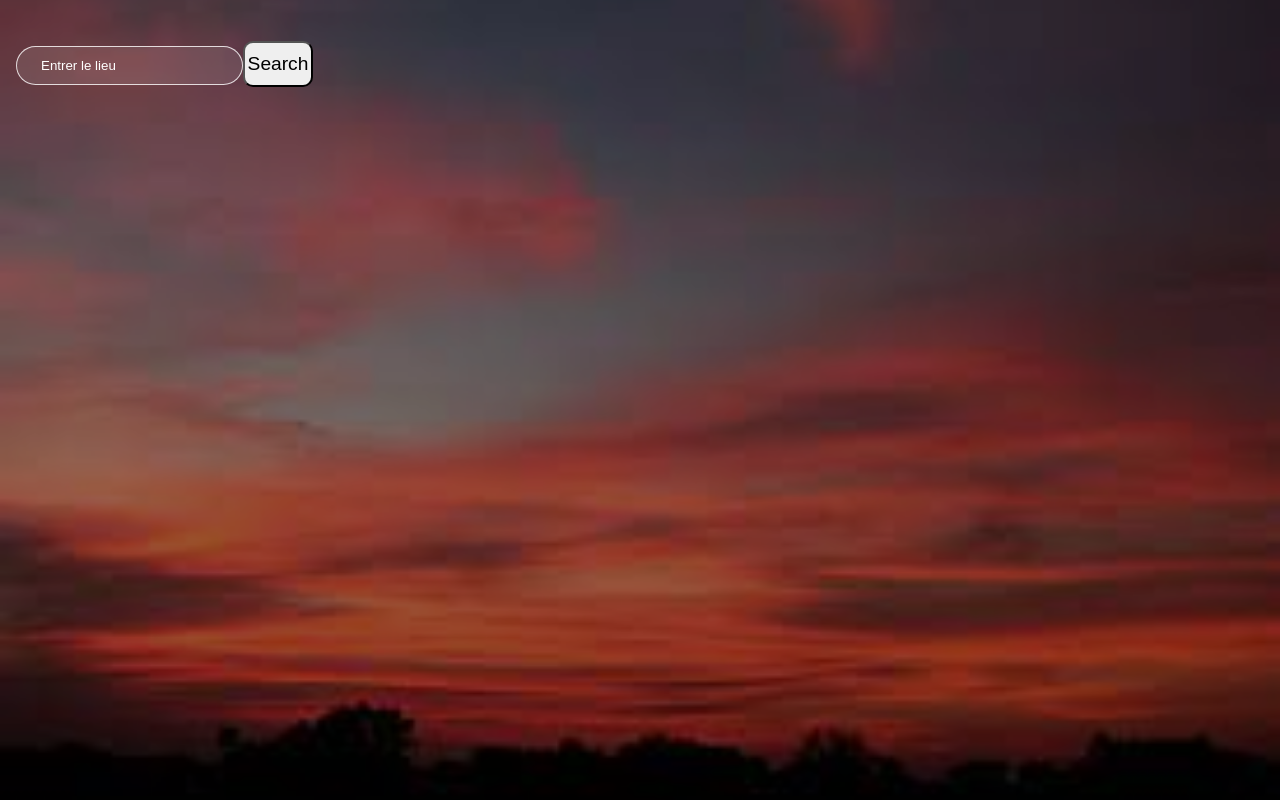
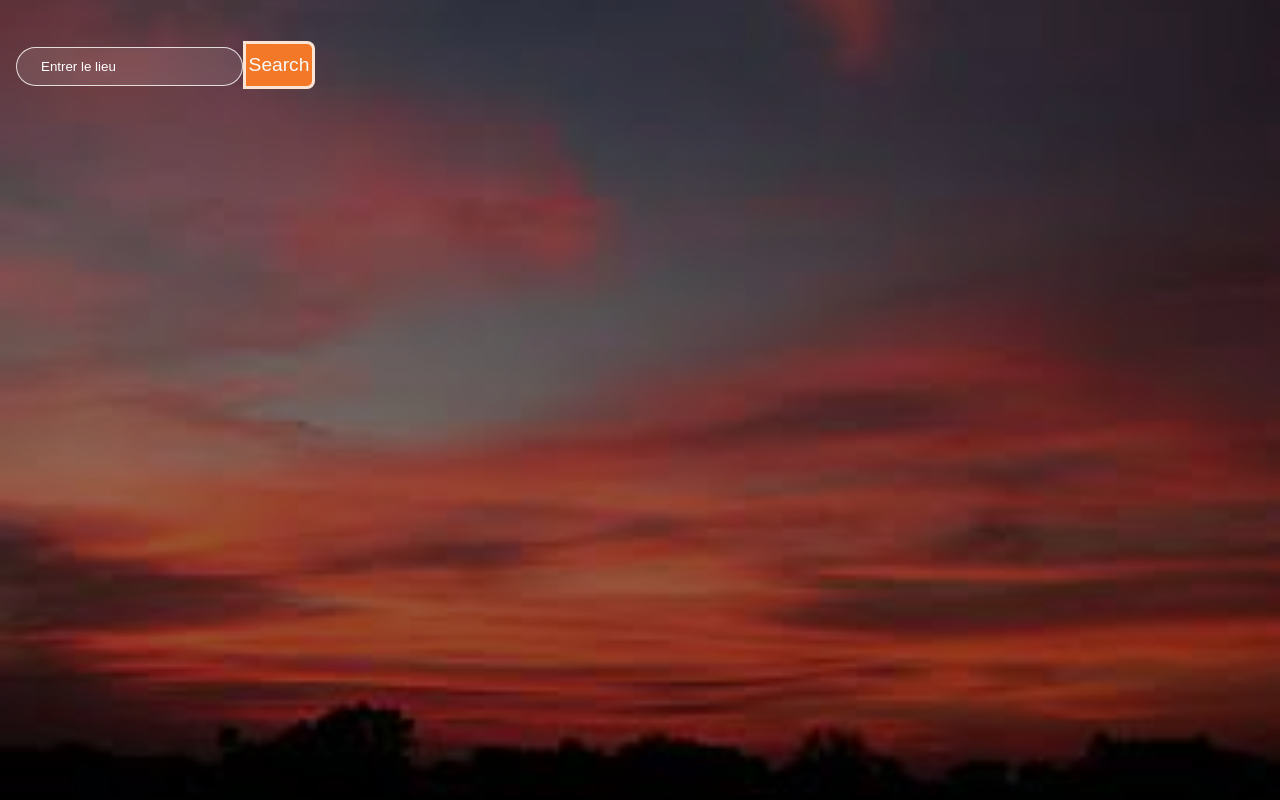
Before and after one commit to Biram-NDIAYE/applicationmeteo, a React (Create React App) app: page / in a window 1280 px wide. Built offline with nearby package versions, Linux system fonts and the light colour scheme.

Commit message:
Update index.css

```diff
--- a/src/index.css
+++ b/src/index.css
@@ -97,11 +97,14 @@ color:white;
  font-size: 700;
    }
 button {
-
-  border-radius: 10px;
-  width: 70px;
+  background-color: rgb(243, 121, 40);
+  border: 3px solid rgba(255, 255, 255, 0.8);
+  width: 72px;
   padding: 10px 0px;
+  border-top-right-radius: 8px;
+  border-bottom-right-radius: 8px;
   margin-top: 25px;
   font-size: 1.2rem;
+  color: #f8f8f8;
   cursor: pointer;
 }
```
